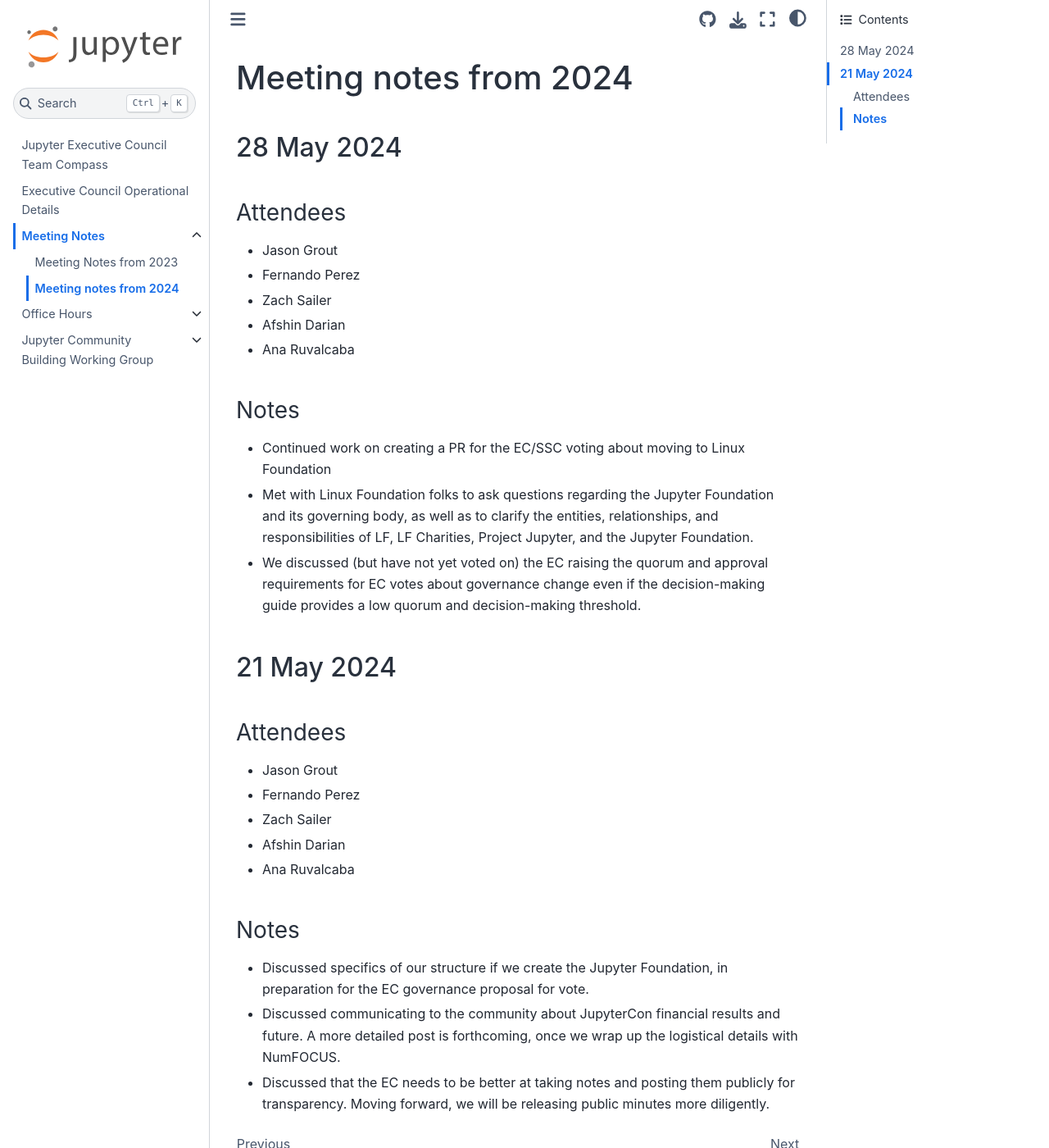
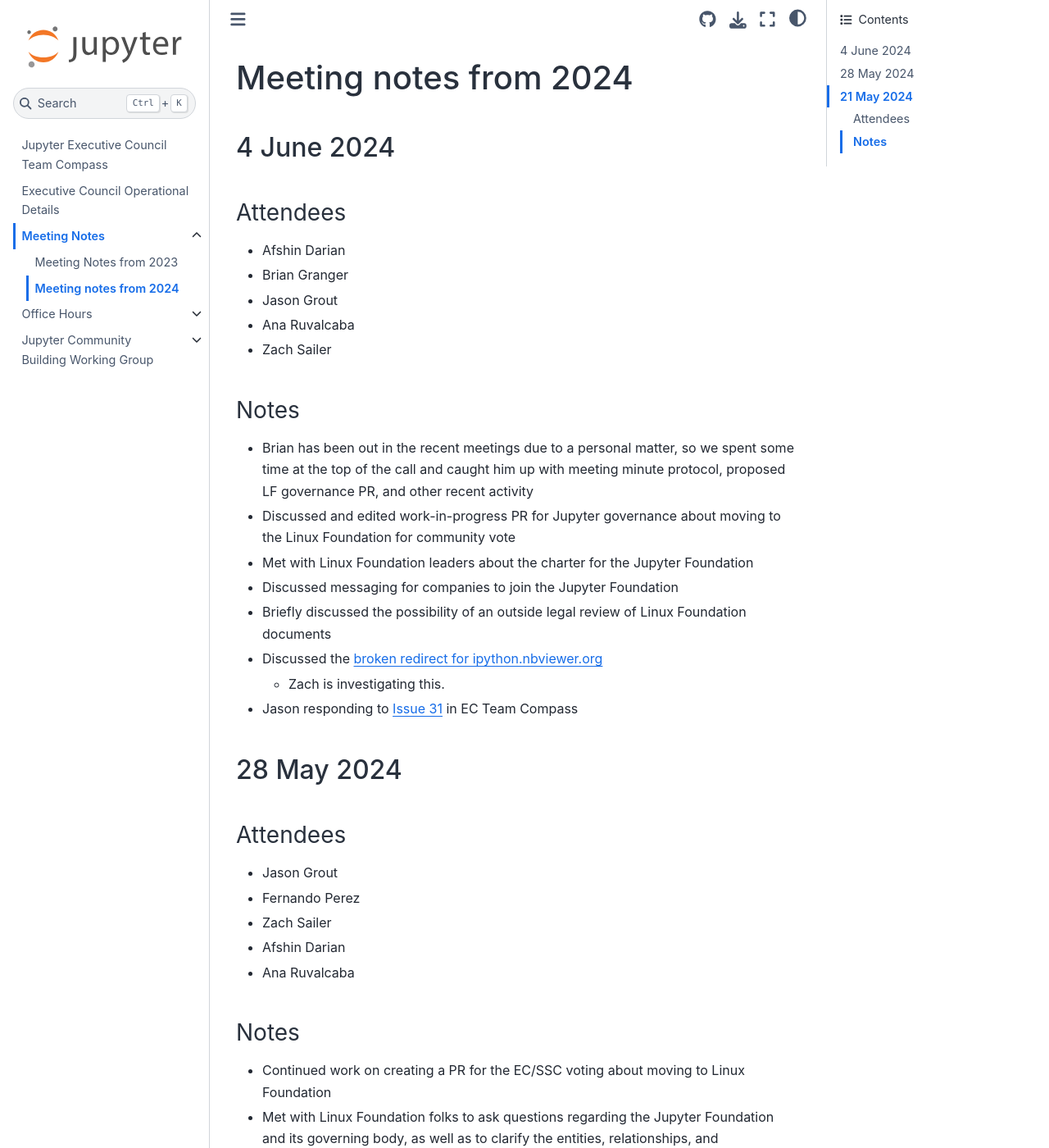
Before and after one commit to jupyter-governance/ec-team-compass, a Sphinx documentation site: the page built from docs/meeting_notes/2024.md, in a window 1280 px wide and 1400 px high. Shown: the whole window at 82% size. Built offline with Sphinx 7.4.7 and the Sphinx Book theme 1.1.4, drawn with Linux system fonts in a browser that asks for light colours.

Commit message:
EC minutes for 4 June 2024
EC minutes for 4 June 2024.

```diff
--- a/docs/meeting_notes/2024.md
+++ b/docs/meeting_notes/2024.md
@@ -1,4 +1,25 @@
 # Meeting notes from 2024
+
+## 4 June 2024
+
+### Attendees
+
+- Afshin Darian
+- Brian Granger
+- Jason Grout
+- Ana Ruvalcaba
+- Zach Sailer
+
+###  Notes
+
+* Brian has been out in the recent meetings due to a personal matter, so we spent some time at the top of the call and caught him up with meeting minute protocol, proposed LF governance PR, and other recent activity
+* Discussed and edited work-in-progress PR for Jupyter governance about moving to the Linux Foundation for community vote
+* Met with Linux Foundation leaders about the charter for the Jupyter Foundation
+* Discussed messaging for companies to join the Jupyter Foundation
+* Briefly discussed the possibility of an outside legal review of Linux Foundation documents
+* Discussed the [broken redirect for ipython.nbviewer.org](http://ipython.nbviewer.org/)
+  * Zach is investigating this.
+* Jason responding to [Issue 31](https://github.com/jupyter-governance/ec-team-compass/issues/31) in EC Team Compass
 
 ## 28 May 2024
 
```
